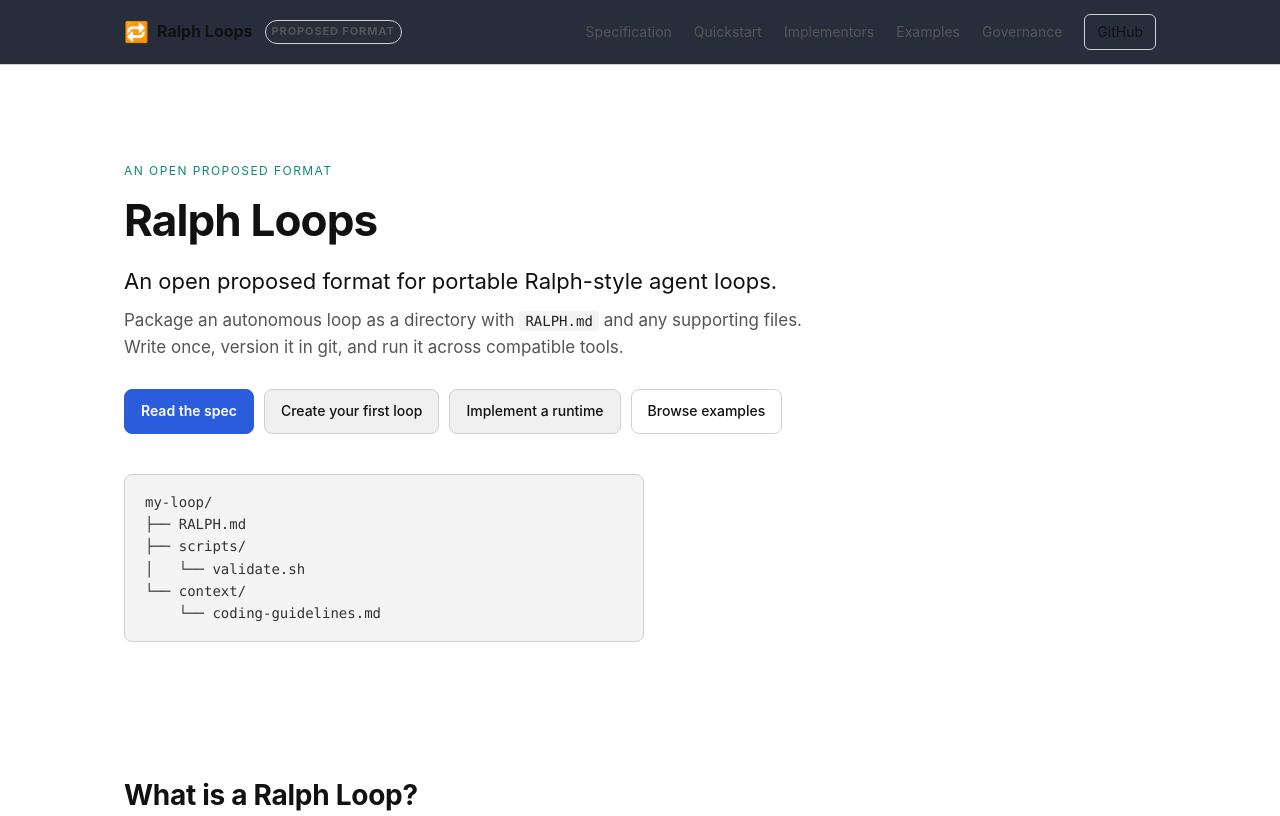
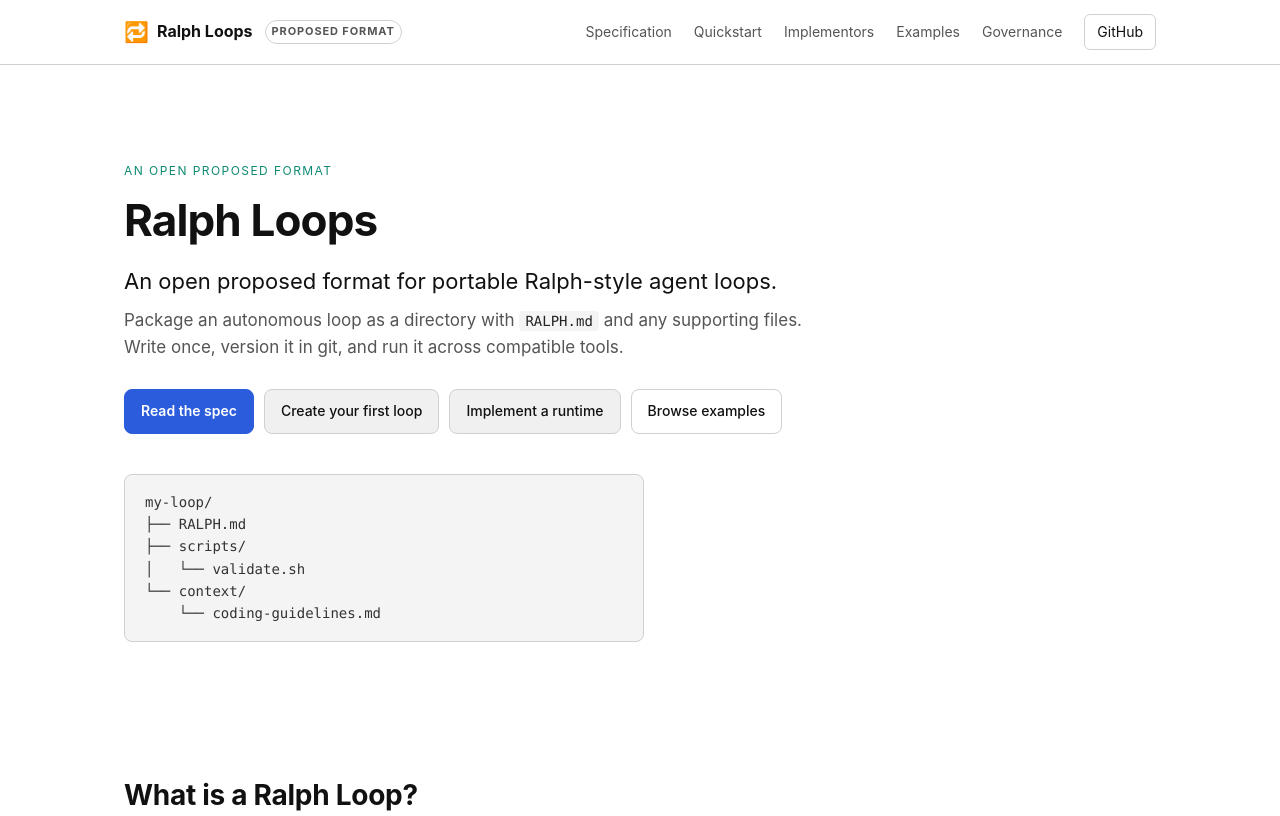
Before and after one commit to ralphloops/ralphloops, a plain HTML site: page website/index.html in a window 1280 px wide. Shown: the top 816 px of the page. Drawn offline with Linux system fonts and the light colour scheme.

Commit message:
Fix navbar background to match light theme
The header was still using a dark navy background color from the
original dark theme. Update to white to complete the light theme.

Co-Authored-By: Claude Opus 4.6 (1M context) <noreply@anthropic.com>

```diff
--- a/website/styles.css
+++ b/website/styles.css
@@ -68,7 +68,7 @@ p { margin: 0 0 16px; }
 .site-header {
   position: sticky;
   top: 0;
-  background: rgba(11, 16, 32, 0.88);
+  background: rgba(255, 255, 255, 0.88);
   backdrop-filter: blur(10px);
   border-bottom: 1px solid var(--border);
   z-index: 50;
```
